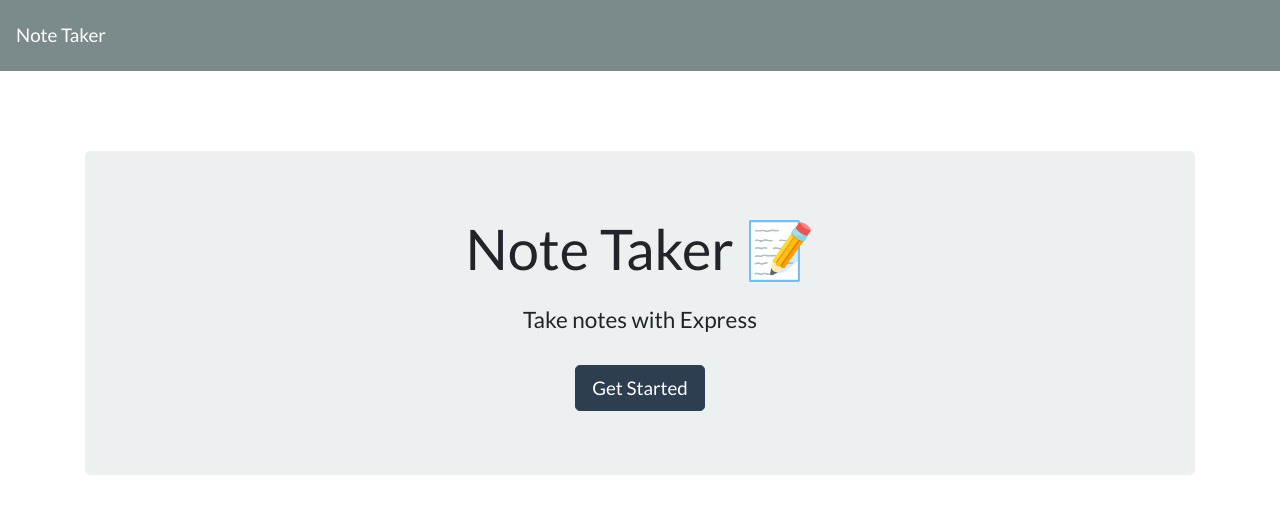
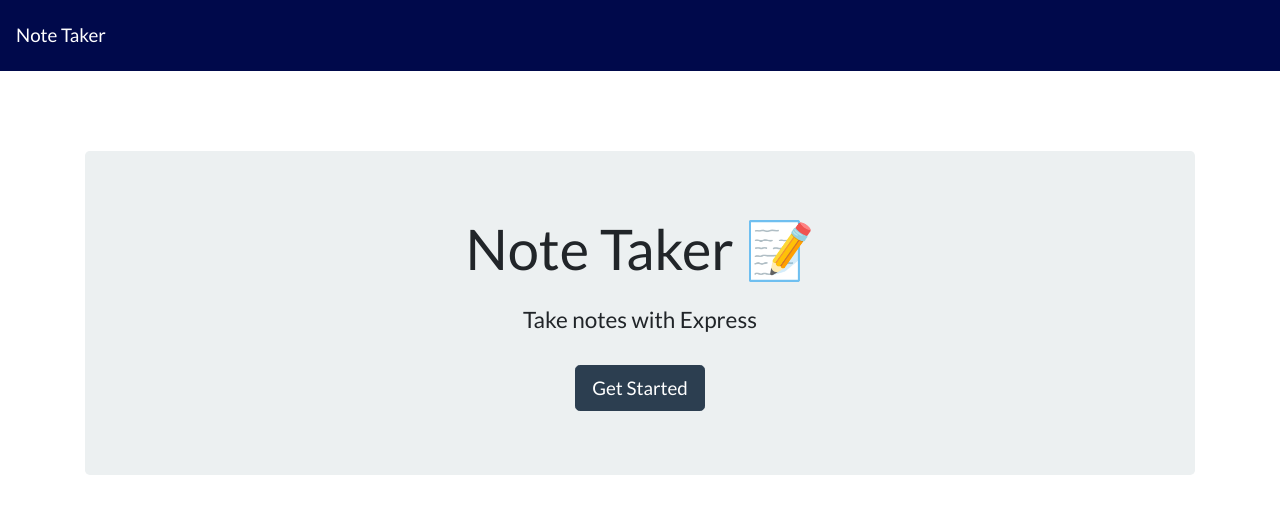
Before and after one commit to paperpatch/note_taker, a website: page public/index.html in a window 1280 px wide. Drawn offline with nearby package versions, Linux system fonts and the light colour scheme; no server answers.

Commit message:
changed navbar styling

```diff
--- a/public/assets/css/styles.css
+++ b/public/assets/css/styles.css
@@ -3,6 +3,10 @@
   height: 100%;
   margin: 0;
   padding: 0;
+}
+
+.navbar {
+  background-color: #00094B;
 }
 
 .save-note {
--- a/public/index.html
+++ b/public/index.html
@@ -7,10 +7,11 @@
   <meta http-equiv="X-UA-Compatible" content="ie=edge">
   <title>Note Taker</title>
   <link rel="stylesheet" href="https://cdnjs.cloudflare.com/ajax/libs/bootswatch/4.1.3/flatly/bootstrap.min.css" />
+  <link rel="stylesheet" href="/assets/css/styles.css" />
 </head>
 
 <body>
-  <nav class="navbar navbar-dark bg-dark">
+  <nav class="navbar navbar-dark">
     <a class="navbar-brand" href="/">Note Taker
     </a>
   </nav>
```
Also changed, not shown: public/notes.html (+1 -1 lines), README.md.
